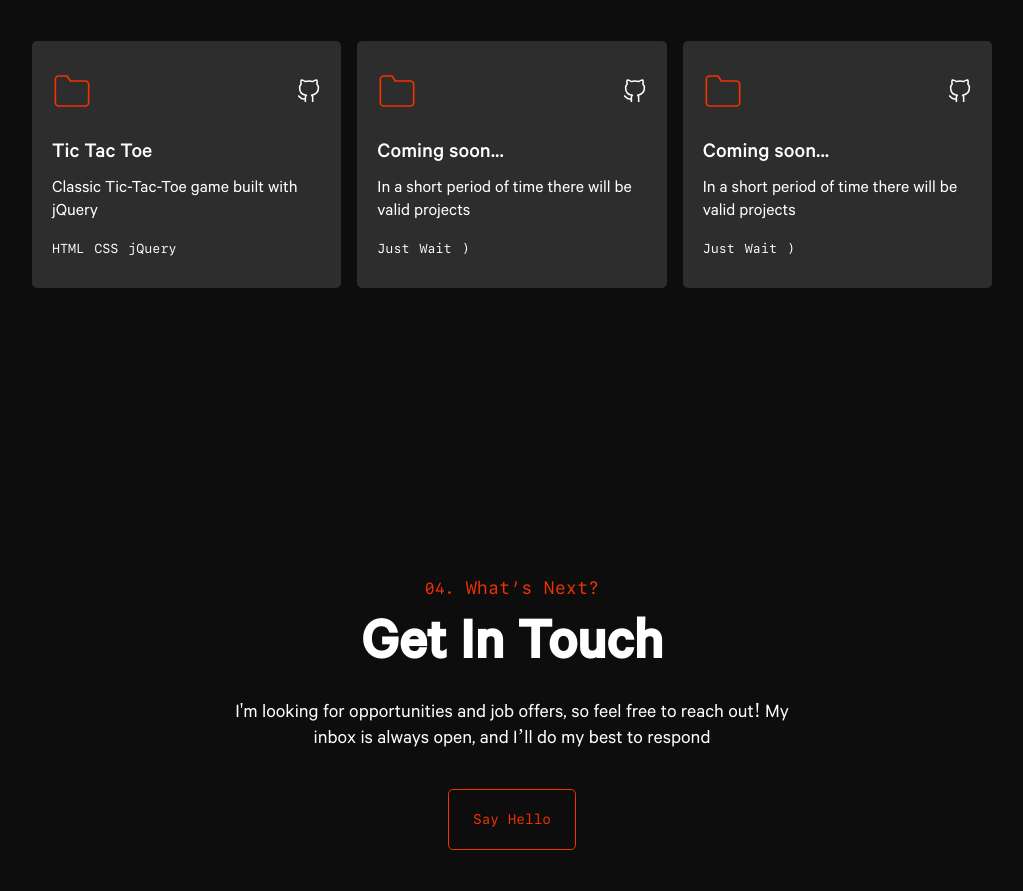
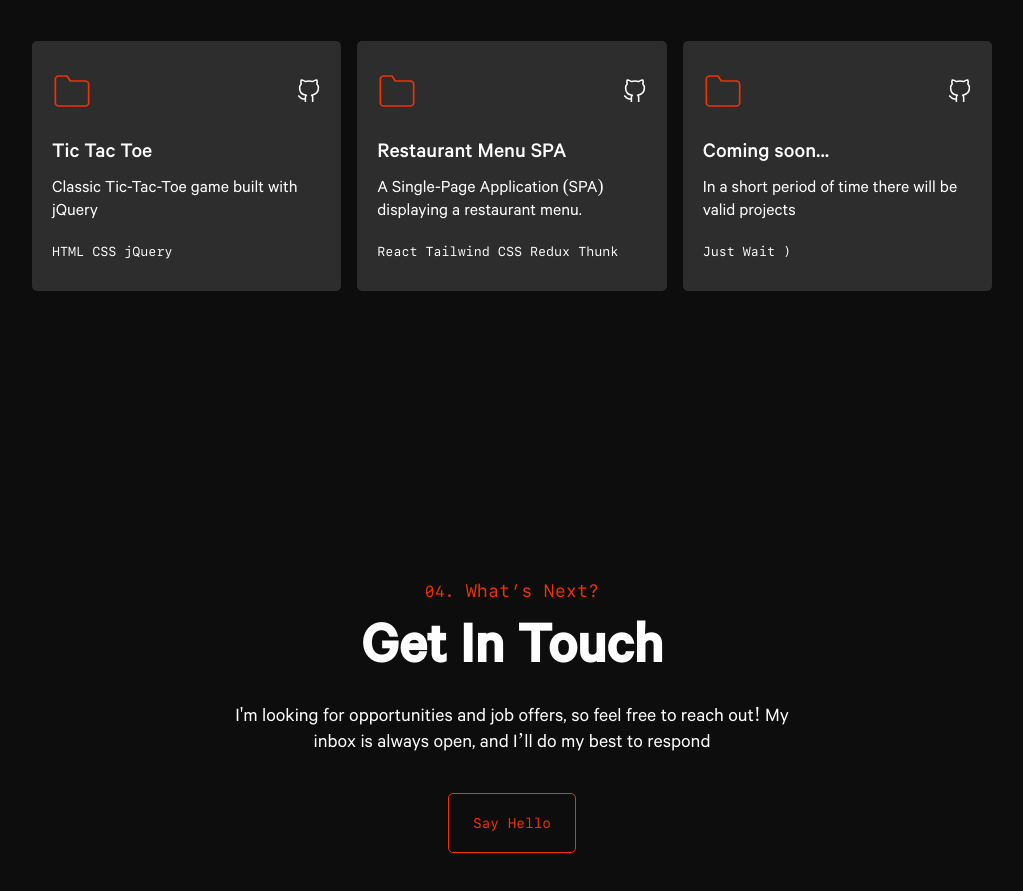
Before and after one commit to Ayxan1110/Portfolio, a Nuxt app: page / in a window 1280 px wide. Shown: the part 2380-3271 px from the top of the page, without its empty margins (128-1151 px from the left). Built offline with nearby package versions, Linux system fonts and the light colour scheme.

Commit message:
feat(projects): add project data

```diff
--- a/components/Projects.vue
+++ b/components/Projects.vue
@@ -6,9 +6,9 @@ export default {
         linkUrl: "https://ayxan1110.github.io/TicTacToeJS/",
         repoUrl: "https://github.com/Ayxan1110/TicTacToeJS/"
       },
-      swp: {
-        linkUrl: "",
-        repoUrl: ""
+      spa: {
+        linkUrl: "https://restaurantmenu110.netlify.app/",
+        repoUrl: "https://github.com/Ayxan1110/Restaurant-Menu-SPA"
       }
     };
   },
@@ -44,21 +44,21 @@ export default {
                     </div>
                 </div>
             </div>
-            <div class="project-wrap">
+            <div @click="redirectToPage(spa.linkUrl)" class="project-wrap">
                 <div class="project">
                     <div class="flex justify-between items-center">
                         <img width="40" height="40" src="../public/folder.svg" alt="folder">
-                        <a class="gh-icon" target="_blank" @click.stop><Github /></a>
+                        <a class="gh-icon" :href="spa.repoUrl" target="_blank" @click.stop><Github /></a>
                     </div>
                     <div class="mt-6">
-                        <h3 class="project-name">Coming soon...</h3>
-                        <p class="project-desc">In a short period of time there will be valid projects</p>
+                        <h3 class="project-name">Restaurant Menu SPA</h3>
+                        <p class="project-desc">A Single-Page Application (SPA) displaying a restaurant menu.</p>
                     </div>
                     <div>
                         <ul>
-                            <li>Just</li>
-                            <li>Wait</li>
-                            <li>)</li>
+                            <li>React</li>
+                            <li>Tailwind CSS</li>
+                            <li>Redux Thunk</li>
                         </ul>
                     </div>
                 </div>
@@ -113,13 +113,14 @@ export default {
     margin-top: 10px;
     font-size: 18px;
     font-family: "Calibre";
+    min-height: 50px;
 }
 ul{
     display: flex;
     align-items: flex-end;
     -moz-box-flex: 1;
     flex-grow: 1;
-    gap: 10px;
+    gap: 8px;
     flex-wrap: wrap;
     padding: 0px;
     margin: 20px 0px 0px;
```
